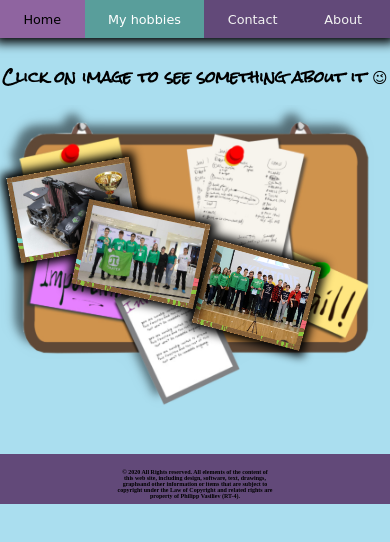
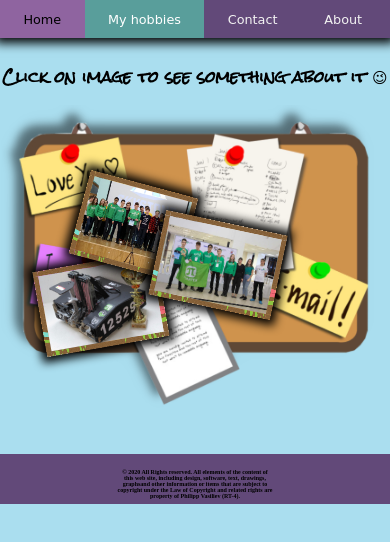
Before and after one commit to RT-four/rt-four.github.io, a plain HTML site: page hobbies.html in a window 390 px wide. Drawn offline with Linux system fonts and the light colour scheme; a web font is replaced by a local one.

Commit message:
Add files via upload

```diff
--- a/css/styles.css
+++ b/css/styles.css
@@ -297,7 +297,7 @@ hr
     /*float: left;*/
     height: 220px;
 }
-
+/*
 #imgh1
 {
     z-index: 2;
@@ -354,6 +354,76 @@ hr
     right: 48%;
 
     height: 30%;
+
+    transform: rotate(12deg);
+}
+*/
+
+#imgh1
+{
+    z-index: 2;
+    /*right: 20%;
+        bottom: 60%;*/
+
+    margin: 20% 30% auto 20%;
+
+    transform: rotate(15deg);
+}
+
+#imgh1:hover
+{
+    z-index: 999;
+    /*  right: 20%;
+        bottom: 60%;*/
+
+    height: 30%;
+    margin: 20% 30% auto 20%;
+
+    transform: rotate(15deg);
+}
+
+#imgh2
+{
+    z-index: 1;
+    /*  right: 65%;
+        bottom: 70%;*/
+
+    margin: 40% 30% auto 10%;
+
+    transform: rotate(-10deg);
+}
+
+#imgh2:hover
+{
+    z-index: 999;
+
+    height: 30%;
+    /*right: 65%;
+        bottom: 70%;*/
+    margin: 40% 30% auto 10%;
+
+    transform: rotate(-10deg);
+}
+
+#imgh3
+{
+    z-index: 3;
+    /* top: 25%;
+        right: 48%;*/
+
+    margin: 30% 30% auto 40%;
+
+    transform: rotate(12deg);
+}
+
+#imgh3:hover
+{
+    z-index: 999;
+    /* top: 25%;
+        right: 48%;*/
+
+    height: 30%;
+    margin: 30% 30% auto 40%;
 
     transform: rotate(12deg);
 }
@@ -524,8 +594,6 @@ font-family: 'Rock Salt', cursive; */
 
     .t-cont
     {
-
-
         width: 100%;
         height: 20%;
         margin-top: 30px;
@@ -536,7 +604,7 @@ font-family: 'Rock Salt', cursive; */
     #improg
     {
         margin-top: 0;
-      /*  padding: 100px 0 0 0;*/
+        /*  padding: 100px 0 0 0;*/
     }
 
     #bighadder
@@ -551,8 +619,6 @@ font-family: 'Rock Salt', cursive; */
 
     .m-cont
     {
-
-
         width: 100%;
         height: auto;
         margin-top: 0;
@@ -625,23 +691,23 @@ font-family: 'Rock Salt', cursive; */
 
         width: 100%;
         height: 50px;
+        margin-top: 10%;
+        /*   bottom: 0px;*/
+        margin-bottom: 0;
+
+        text-align: center;
 
         background-color: #624979;
 
         align-items: center;
         align-content: center;
         justify-content: center;
-        margin-top: 10%;
-        /*   bottom: 0px;*/
-        margin-bottom: 0;
-        text-align: center;
     }
 
     #cont
     {
         font-family: 'Times New Roman', Times, serif;
         font-size: 3%;
-
 
         width: 40%;
         margin: 10px 30% auto 30%;
@@ -708,8 +774,7 @@ font-family: 'Rock Salt', cursive; */
         display: inline-block;
 
         width: 4%;
-        height:auto;
-
+        height: auto;
     }
 
 
@@ -742,8 +807,10 @@ font-family: 'Rock Salt', cursive; */
     #imgh1
     {
         z-index: 2;
-        right: 20%;
-        bottom: 60%;
+        /*right: 20%;
+        bottom: 60%;*/
+
+        margin: 20% 30% auto 20%;
 
         transform: rotate(15deg);
     }
@@ -762,8 +829,10 @@ font-family: 'Rock Salt', cursive; */
     #imgh2
     {
         z-index: 1;
-        right: 65%;
-        bottom: 70%;
+        /*  right: 65%;
+        bottom: 70%;*/
+
+        margin: 40% 30% auto 10%;
 
         transform: rotate(-10deg);
     }
@@ -771,9 +840,8 @@ font-family: 'Rock Salt', cursive; */
     #imgh2:hover
     {
         z-index: 999;
-       right: 65%;
+        right: 65%;
         bottom: 70%;
-
 
         height: 12%;
 
@@ -783,8 +851,10 @@ font-family: 'Rock Salt', cursive; */
     #imgh3
     {
         z-index: 3;
-        top: 25%;
-        right: 48%;
+        /* top: 25%;
+        right: 48%;*/
+
+        margin: 30% 30% auto 40%;
 
         transform: rotate(12deg);
     }
@@ -802,7 +872,8 @@ font-family: 'Rock Salt', cursive; */
 
     .tableimg
     {
-        position: absolute;
+        /*position: absolute;*/
+        display: block;
 
         width: auto;
         height: 9%;
--- a/hobbies.html
+++ b/hobbies.html
@@ -23,12 +23,13 @@
         <h1 id="clickhere" class="bighadder name">Click on image to see something about it &#x1f609;</h1>
     </div>
     <div id="board">
+         <a target="_blank" href="https://nsl.spbstu.ru/news/komanda_ktm_politehnicheskogo_universiteta_oderzghala_pobedu_v_lige_sankt_peterburga_po_robototehnike_ftc/"><img id="imgh1" class="tableimg shadow" src="images/sorevnovaniya-fts-noya-2019.png" alt=""></a>
+        <a target="_blank" href="https://www.spbstu.ru/applicants/admission/news/ktm-team-won-national-championship-first-russian-robotics/?sphrase_id=1514685"><img id="imgh2" class="tableimg shadow" src="images/robot.jpg" alt=""></a>
+        <a target="_blank" href="https://www.spbstu.ru/media/news/achievements/team-spbpu-robotics-science-lyceum-won-ftc-peterburg-qualifier/?sphrase_id=1516310"><img id="imgh3" class="tableimg shadow" src="images/myteam.jpg" alt=""></a>
         <img id="back" src="images/board-shadowed.png" alt="">
         <!-- <a target="_blank" href="https://nsl.spbstu.ru/news/komanda_ktm_politehnicheskogo_universiteta_oderzghala_pobedu_v_lige_sankt_peterburga_po_robototehnike_ftc/"><img id="imgh1" class="tableimg" src="/cv/images/sorevnovaniya-fts-noya-2019.png" alt=""></a>
         <a target="_blank" href="https://www.spbstu.ru/applicants/admission/news/ktm-team-won-national-championship-first-russian-robotics/?sphrase_id=1514685"><img id="imgh2" class="tableimg" src="/cv/images/robot.jpg" alt=""></a> -->
-        <a target="_blank" href="https://nsl.spbstu.ru/news/komanda_ktm_politehnicheskogo_universiteta_oderzghala_pobedu_v_lige_sankt_peterburga_po_robototehnike_ftc/"><img id="imgh1" class="tableimg shadow" src="images/sorevnovaniya-fts-noya-2019.png" alt=""></a>
-        <a target="_blank" href="https://www.spbstu.ru/applicants/admission/news/ktm-team-won-national-championship-first-russian-robotics/?sphrase_id=1514685"><img id="imgh2" class="tableimg shadow" src="images/robot.jpg" alt=""></a>
-        <a target="_blank" href="https://www.spbstu.ru/media/news/achievements/team-spbpu-robotics-science-lyceum-won-ftc-peterburg-qualifier/?sphrase_id=1516310"><img id="imgh3" class="tableimg shadow" src="images/myteam.jpg" alt=""></a>
+
     </div>
     <div class="b-cont">
         <h3 id="cont"> © 2020 All Rights reserved. All elements of the content of this web site, including design, software, text, drawings, graphsand other information or items that are subject to copyright under the Law of Copyright and related rights are property of Philipp Vasiliev (RT-4).</h3>
```
